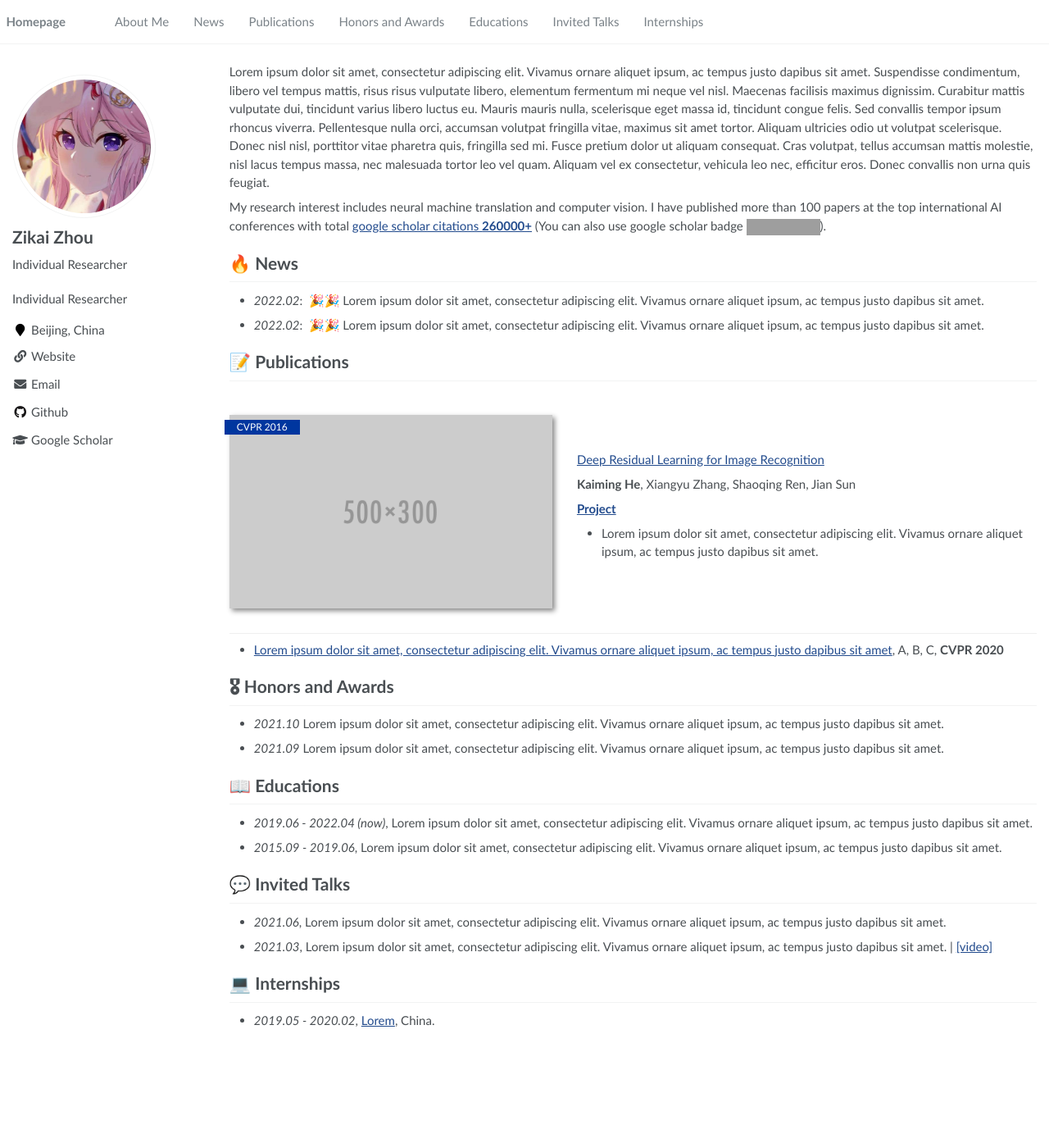
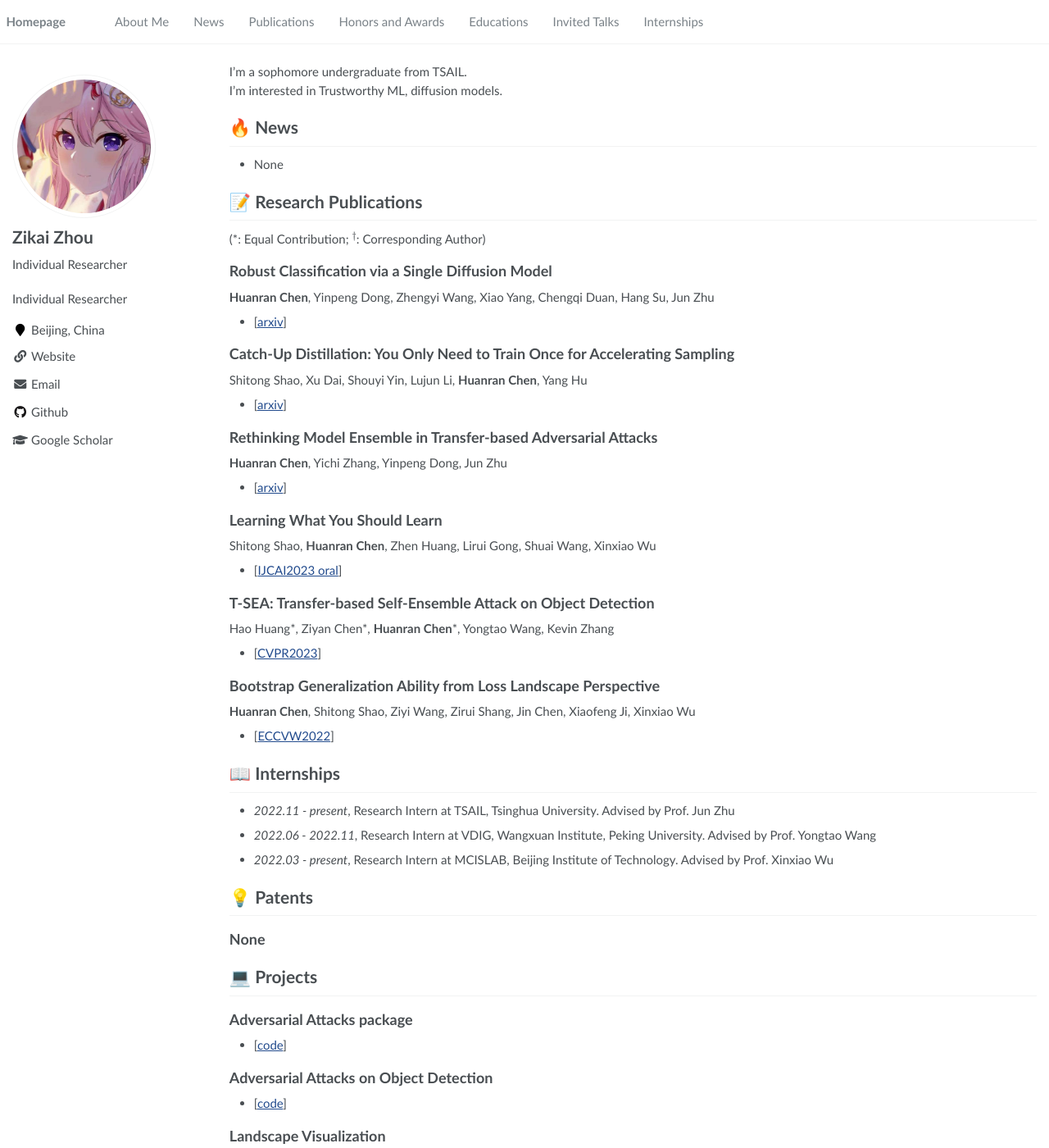
Before and after one commit to RayeRen/acad-homepage.github.io, a Jekyll site: the page built from _pages/about.md, in a window 1280 px wide and 1400 px high. Shown: the whole window at 82% size. Built offline with Jekyll 4.4.1, drawn with Linux system fonts in a browser that asks for light colours; formulas are drawn with MathJax 3; some of the changed text lies outside the part shown; grey boxes are pictures that could not be loaded.

Commit message:
Update about.md

```diff
--- a/_pages/about.md
+++ b/_pages/about.md
@@ -17,42 +17,66 @@ redirect_from:
 
 <span class='anchor' id='about-me'></span>
 
-Lorem ipsum dolor sit amet, consectetur adipiscing elit. Vivamus ornare aliquet ipsum, ac tempus justo dapibus sit amet. Suspendisse condimentum, libero vel tempus mattis, risus risus vulputate libero, elementum fermentum mi neque vel nisl. Maecenas facilisis maximus dignissim. Curabitur mattis vulputate dui, tincidunt varius libero luctus eu. Mauris mauris nulla, scelerisque eget massa id, tincidunt congue felis. Sed convallis tempor ipsum rhoncus viverra. Pellentesque nulla orci, accumsan volutpat fringilla vitae, maximus sit amet tortor. Aliquam ultricies odio ut volutpat scelerisque. Donec nisl nisl, porttitor vitae pharetra quis, fringilla sed mi. Fusce pretium dolor ut aliquam consequat. Cras volutpat, tellus accumsan mattis molestie, nisl lacus tempus massa, nec malesuada tortor leo vel quam. Aliquam vel ex consectetur, vehicula leo nec, efficitur eros. Donec convallis non urna quis feugiat.
+I'm a sophomore undergraduate from TSAIL.
+I'm interested in Trustworthy ML, diffusion models.
 
-My research interest includes neural machine translation and computer vision. I have published more than 100 papers at the top international AI conferences with total <a href='https://scholar.google.com/citations?user=DhtAFkwAAAAJ'>google scholar citations <strong><span id='total_cit'>260000+</span></strong></a> (You can also use google scholar badge <a href='https://scholar.google.com/citations?user=DhtAFkwAAAAJ'><img src="https://img.shields.io/endpoint?url={{ url | url_encode }}&logo=Google%20Scholar&labelColor=f6f6f6&color=9cf&style=flat&label=citations"></a>).
+# 🔥 News
+- None
 
 
-# 🔥 News
-- *2022.02*: &nbsp;🎉🎉 Lorem ipsum dolor sit amet, consectetur adipiscing elit. Vivamus ornare aliquet ipsum, ac tempus justo dapibus sit amet.
-- *2022.02*: &nbsp;🎉🎉 Lorem ipsum dolor sit amet, consectetur adipiscing elit. Vivamus ornare aliquet ipsum, ac tempus justo dapibus sit amet.
+# 📝 Research Publications
+(\*: Equal Contribution; ${}^\dagger$: Corresponding Author)
 
-# 📝 Publications
 
-<div class='paper-box'><div class='paper-box-image'><div><div class="badge">CVPR 2016</div><img src='images/500x300.png' alt="sym" width="100%"></div></div>
-<div class='paper-box-text' markdown="1">
+## Robust Classification via a Single Diffusion Model
+**Huanran Chen**, Yinpeng Dong, Zhengyi Wang, Xiao Yang, Chengqi Duan, Hang Su, Jun Zhu
+-  [[arxiv](https://arxiv.org/abs/2305.15241)]
 
-[Deep Residual Learning for Image Recognition](https://openaccess.thecvf.com/content_cvpr_2016/papers/He_Deep_Residual_Learning_CVPR_2016_paper.pdf)
+## Catch-Up Distillation: You Only Need to Train Once for Accelerating Sampling
+Shitong Shao, Xu Dai, Shouyi Yin, Lujun Li, **Huanran Chen**, Yang Hu
+- [[arxiv](https://arxiv.org/abs/2305.10769)]
 
-**Kaiming He**, Xiangyu Zhang, Shaoqing Ren, Jian Sun
+## Rethinking Model Ensemble in Transfer-based Adversarial Attacks
+**Huanran Chen**, Yichi Zhang, Yinpeng Dong, Jun Zhu
+- [[arxiv](https://arxiv.org/abs/2303.09105)]
 
-[**Project**](https://scholar.google.com/citations?view_op=view_citation&hl=zh-CN&user=DhtAFkwAAAAJ&citation_for_view=DhtAFkwAAAAJ:ALROH1vI_8AC) <strong><span class='show_paper_citations' data='DhtAFkwAAAAJ:ALROH1vI_8AC'></span></strong>
-- Lorem ipsum dolor sit amet, consectetur adipiscing elit. Vivamus ornare aliquet ipsum, ac tempus justo dapibus sit amet.
-</div>
-</div>
+## Learning What You Should Learn
+Shitong Shao, **Huanran Chen**, Zhen Huang, Lirui Gong, Shuai Wang, Xinxiao Wu
+- [[IJCAI2023 oral](https://arxiv.org/abs/2212.05422)]
 
-- [Lorem ipsum dolor sit amet, consectetur adipiscing elit. Vivamus ornare aliquet ipsum, ac tempus justo dapibus sit amet](https://github.com), A, B, C, **CVPR 2020**
+## T-SEA: Transfer-based Self-Ensemble Attack on Object Detection
+Hao Huang\*, Ziyan Chen\*, **Huanran Chen**\*, Yongtao Wang, Kevin Zhang
+- [[CVPR2023](https://openaccess.thecvf.com/content/CVPR2023/html/Huang_T-SEA_Transfer-Based_Self-Ensemble_Attack_on_Object_Detection_CVPR_2023_paper.html)]
 
-# 🎖 Honors and Awards
-- *2021.10* Lorem ipsum dolor sit amet, consectetur adipiscing elit. Vivamus ornare aliquet ipsum, ac tempus justo dapibus sit amet.
-- *2021.09* Lorem ipsum dolor sit amet, consectetur adipiscing elit. Vivamus ornare aliquet ipsum, ac tempus justo dapibus sit amet.
+## Bootstrap Generalization Ability from Loss Landscape Perspective
+**Huanran Chen**, Shitong Shao, Ziyi Wang, Zirui Shang, Jin Chen, Xiaofeng Ji, Xinxiao Wu
+- [[ECCVW2022](https://arxiv.org/abs/2209.08473)]
 
-# 📖 Educations
-- *2019.06 - 2022.04 (now)*, Lorem ipsum dolor sit amet, consectetur adipiscing elit. Vivamus ornare aliquet ipsum, ac tempus justo dapibus sit amet.
-- *2015.09 - 2019.06*, Lorem ipsum dolor sit amet, consectetur adipiscing elit. Vivamus ornare aliquet ipsum, ac tempus justo dapibus sit amet.
 
-# 💬 Invited Talks
-- *2021.06*, Lorem ipsum dolor sit amet, consectetur adipiscing elit. Vivamus ornare aliquet ipsum, ac tempus justo dapibus sit amet.
-- *2021.03*, Lorem ipsum dolor sit amet, consectetur adipiscing elit. Vivamus ornare aliquet ipsum, ac tempus justo dapibus sit amet.  \| [\[video\]](https://github.com/)
 
-# 💻 Internships
-- *2019.05 - 2020.02*, [Lorem](https://github.com/), China.
+
+# 📖 Internships
+- *2022.11 - present*, Research Intern at TSAIL, Tsinghua University.    Advised by Prof. Jun Zhu
+- *2022.06 - 2022.11*, Research Intern at VDIG, Wangxuan Institute, Peking University.     Advised by Prof. Yongtao Wang
+- *2022.03 - present*, Research Intern at MCISLAB, Beijing Institute of Technology.    Advised by Prof. Xinxiao Wu
+
+
+
+# 💡 Patents
+## None
+
+
+# 💻 Projects
+
+## Adversarial Attacks package
+- [[code](https://github.com/huanranchen/AdversarialAttacks)]
+
+## Adversarial Attacks on Object Detection
+- [[code](https://github.com/VDIGPKU/T-SEA)]
+
+## Landscape Visualization
+- [[code](https://github.com/huanranchen/Visualize-Loss-Landscape)]
+
+
+# 💼 Academic Service
+- None
```
